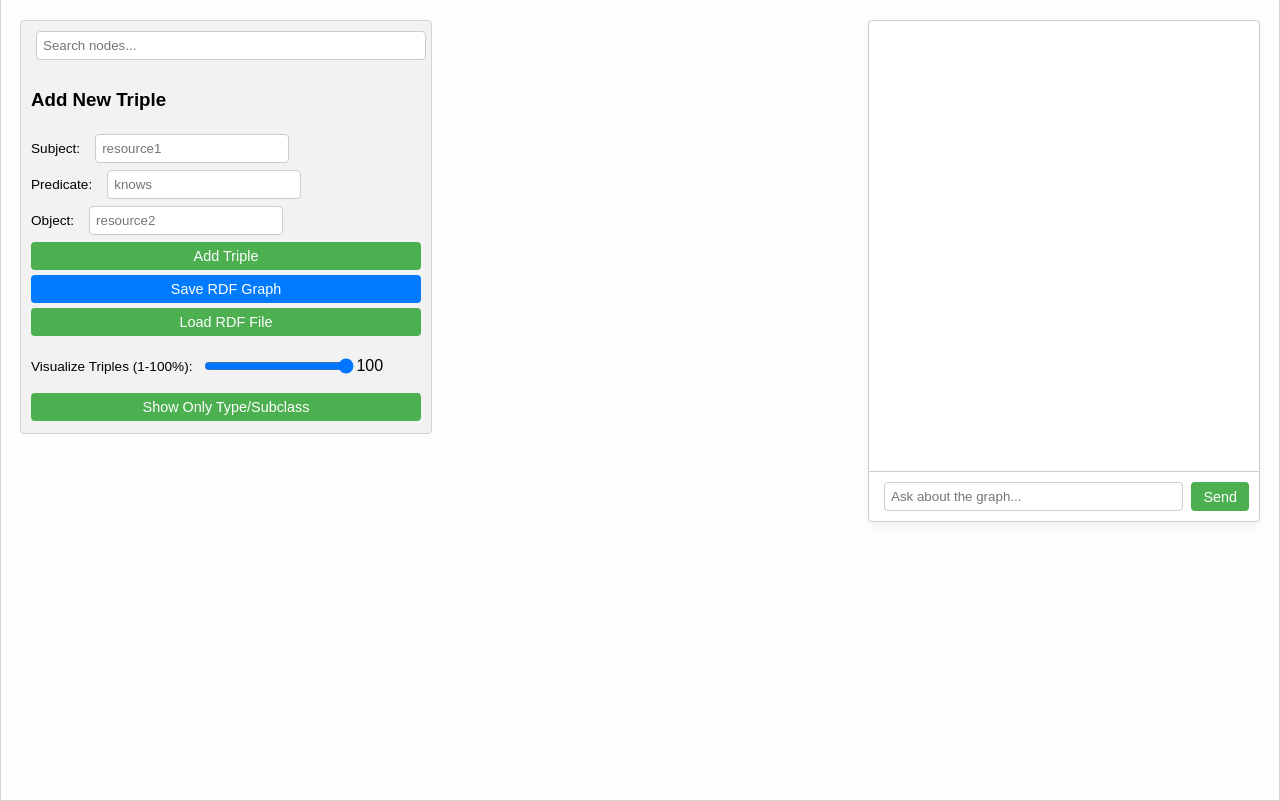
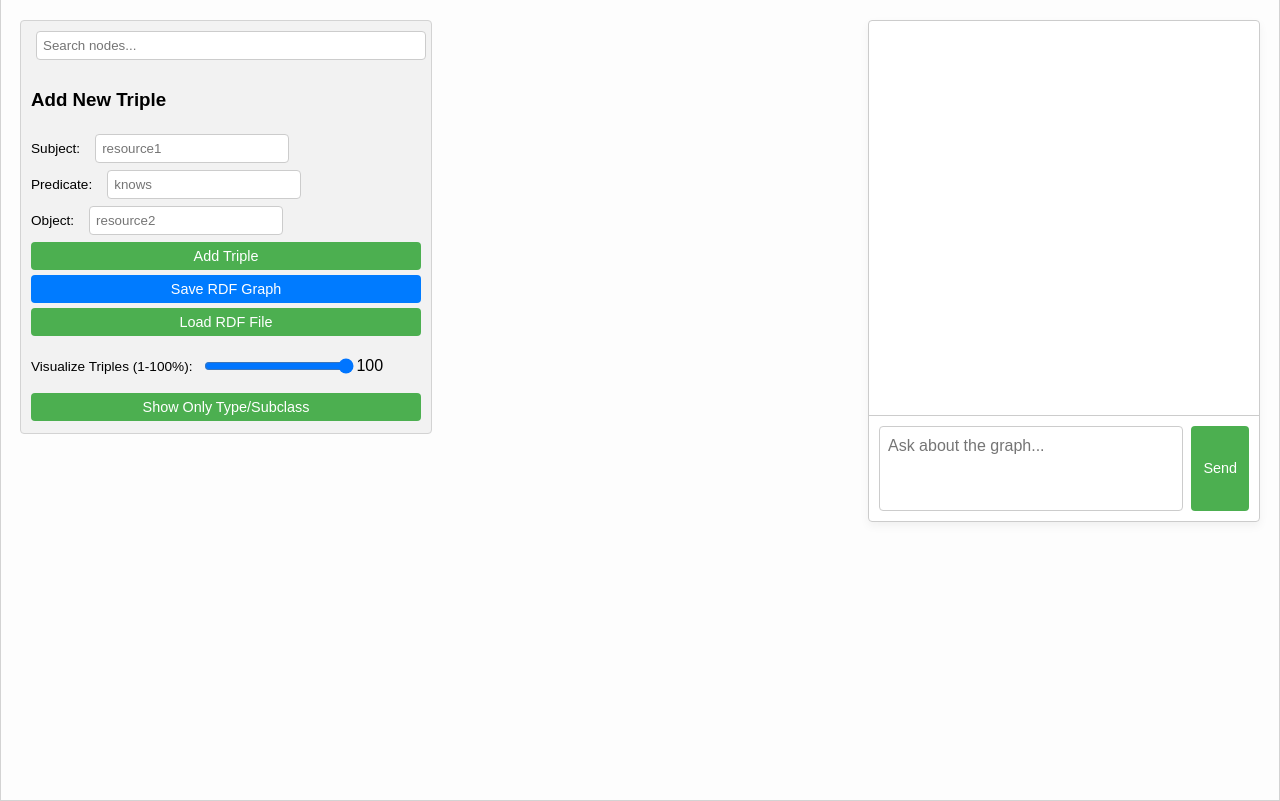
Before and after one commit to Demirrr/mcp-rdf, a website: page src/visualization.html in a window 1280 px wide. Drawn offline with nearby package versions, Linux system fonts and the light colour scheme.

Commit message:
Next line can be added

```diff
--- a/src/styles.css
+++ b/src/styles.css
@@ -170,6 +170,13 @@ button:hover {
   border: 1px solid var(--input-border-color);
   border-radius: var(--input-radius);
   margin-right: 8px;
+  resize: none;
+  font-family: inherit;
+  font-size: inherit;
+  line-height: 1.4;
+  min-height: 60px;
+  max-height: 150px;
+  overflow-y: auto;
 }
 
 .chat-message {
--- a/src/visualization.html
+++ b/src/visualization.html
@@ -11,7 +11,7 @@
   <div class="chat-container">
     <div class="chat-messages" id="chatMessages"></div>
     <div class="chat-input-container">
-      <input type="text" class="chat-input" id="chatInput" placeholder="Ask about the graph...">
+      <textarea class="chat-input" id="chatInput" placeholder="Ask about the graph..." rows="3"></textarea>
       <button onclick="sendMessage()">Send</button>
     </div>
   </div>
--- a/src/visualization.js
+++ b/src/visualization.js
@@ -249,7 +249,13 @@ function handleTripleSliderInput(e) {
 
 function handleChatKeyPress(e) {
   if (e.key === 'Enter') {
-    sendMessage();
+    if (e.shiftKey) {
+      // Let the default behavior handle the newline in textarea
+      return;
+    } else {
+      e.preventDefault(); // Prevent default Enter behavior
+      sendMessage();
+    }
   }
 }
 
```
